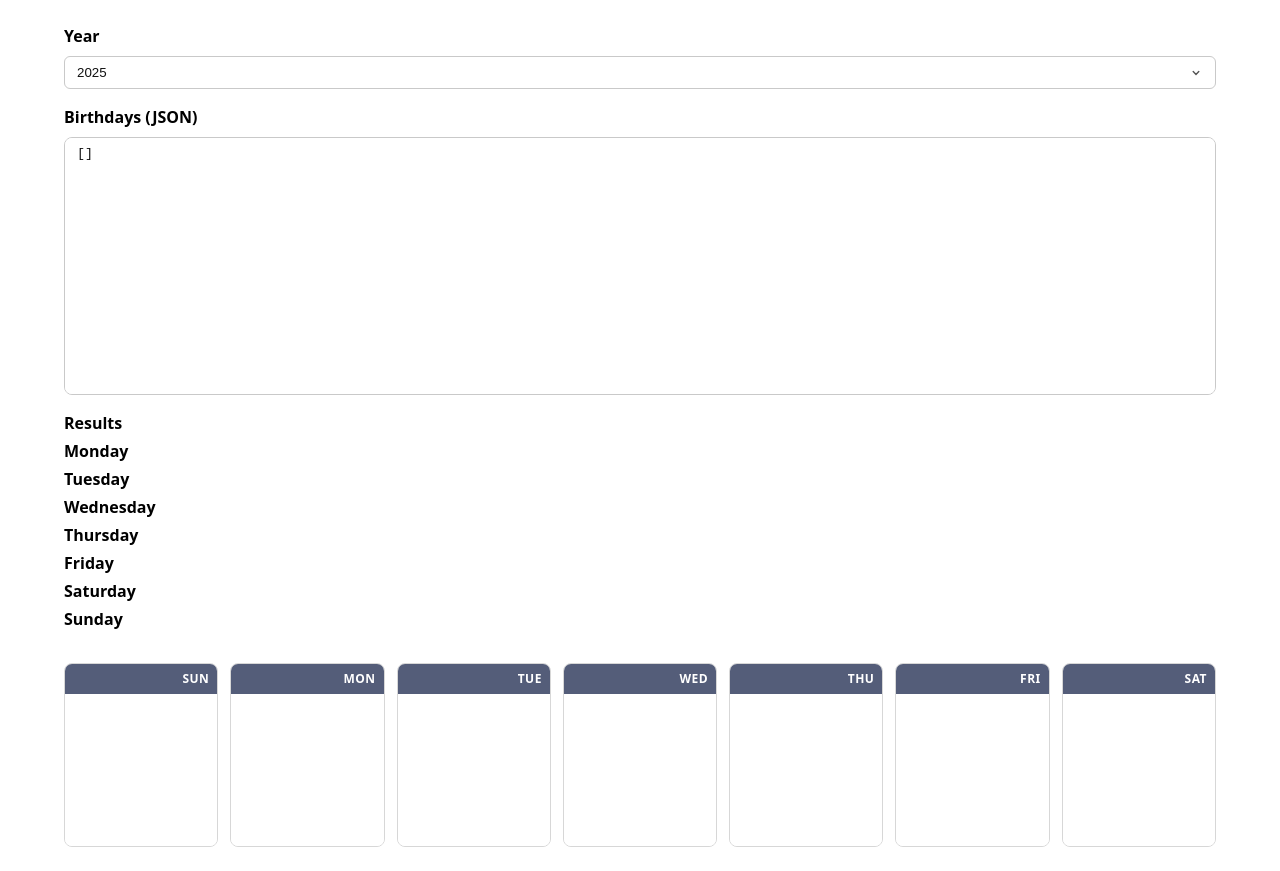
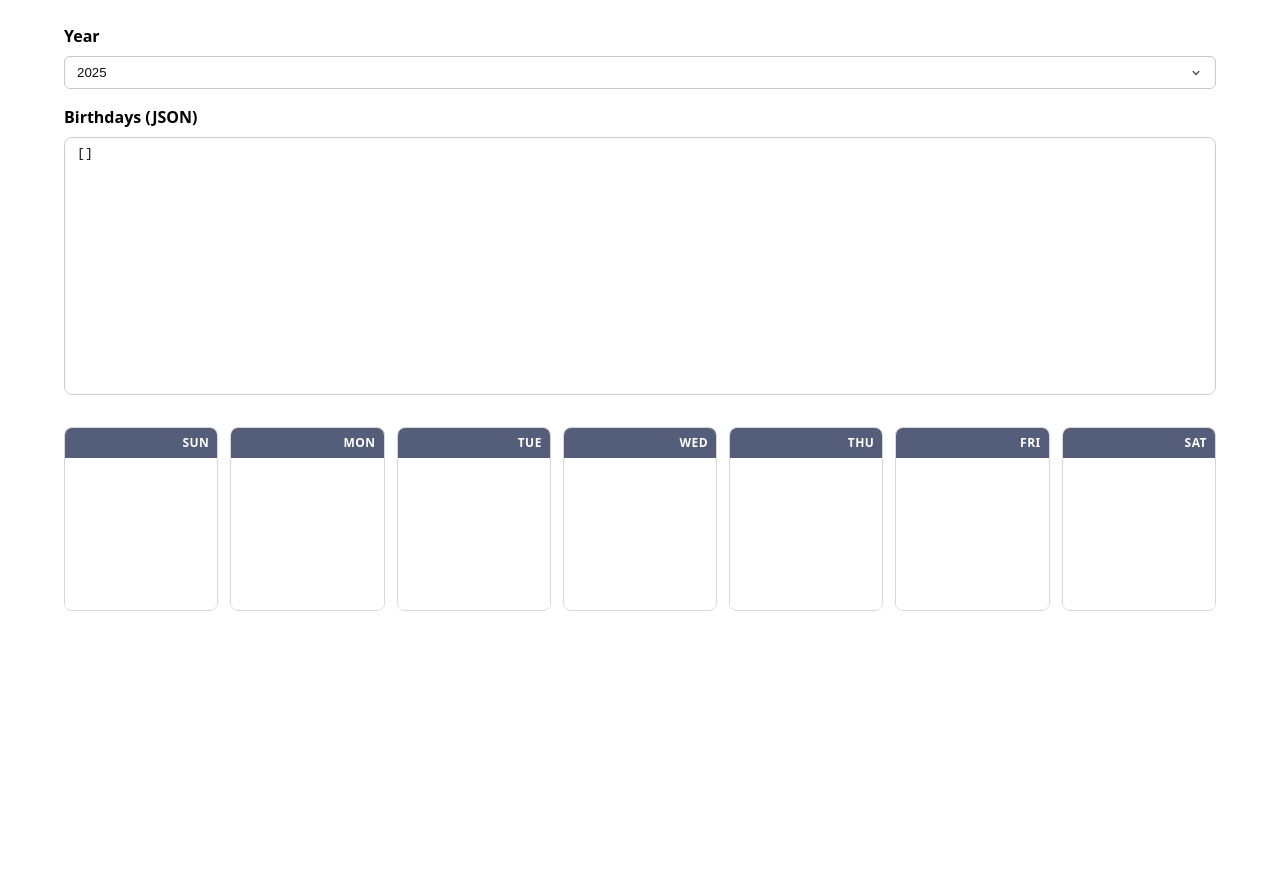
Before and after one commit to RutamBhagat/battle-of-css-and-hell, a Next.js app: page / in a window 1280 px wide. After the commit the page ends 800 px from the top, so only its background shows below. Built offline with nearby package versions, Linux system fonts and the light colour scheme.

Commit message:
refactor: remove results section from BirthdayInput component

```diff
--- a/src/app/ui/BirthdayInput.tsx
+++ b/src/app/ui/BirthdayInput.tsx
@@ -130,18 +130,6 @@ export default function BirthdayInput({ initialText = "[]" }: Props) {
         {error ? <div className="error">Parse Error: {error}</div> : null}
       </section>
 
-      <section className="results">
-        <div className="results-title">Results</div>
-        {(["Monday", "Tuesday", "Wednesday", "Thursday", "Friday", "Saturday", "Sunday"] as const).map(
-          (day) => (
-            <div key={day} className="result-line">
-              <span className="day-label">{day}</span>
-              <span className="day-values">{results[day].join(", ")}</span>
-            </div>
-          ),
-        )}
-      </section>
-
       <section className="calendar">
         {(["Sunday", "Monday", "Tuesday", "Wednesday", "Thursday", "Friday", "Saturday"] as const).map(
           (day) => {
```
